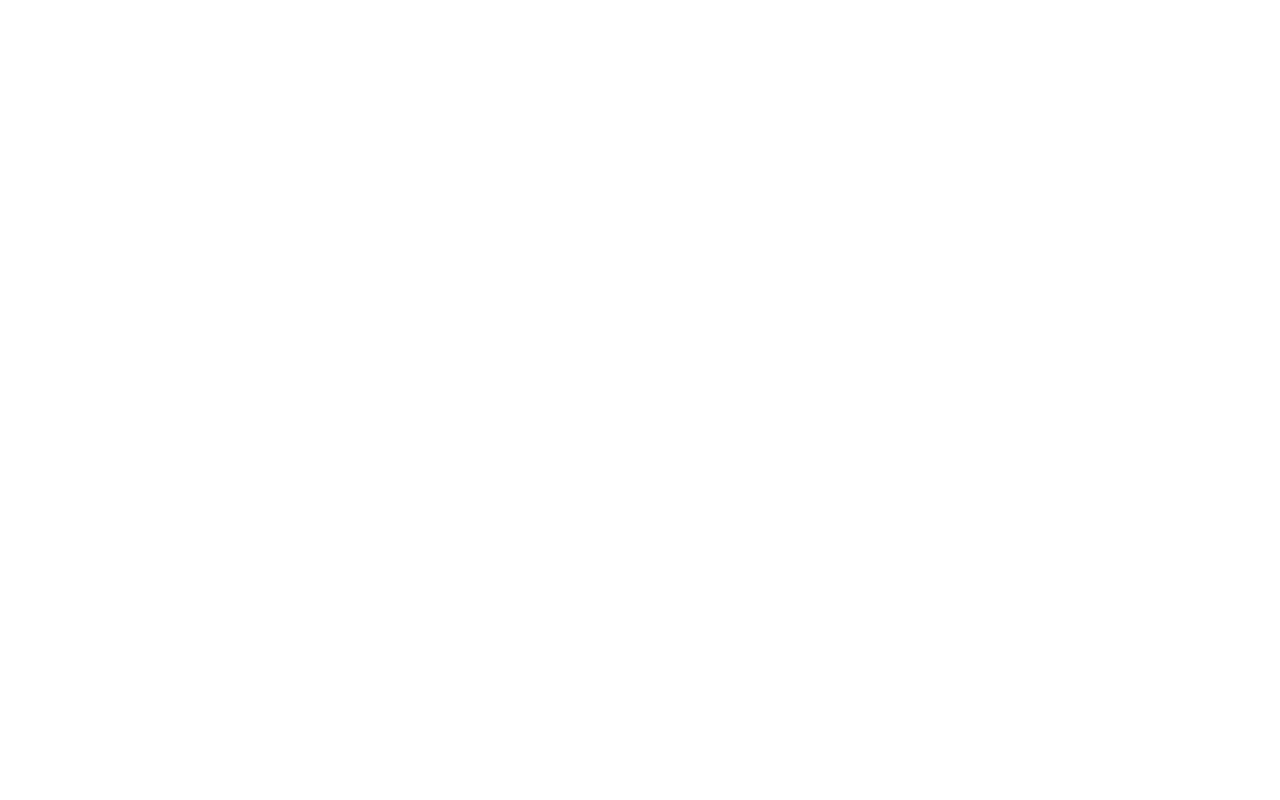
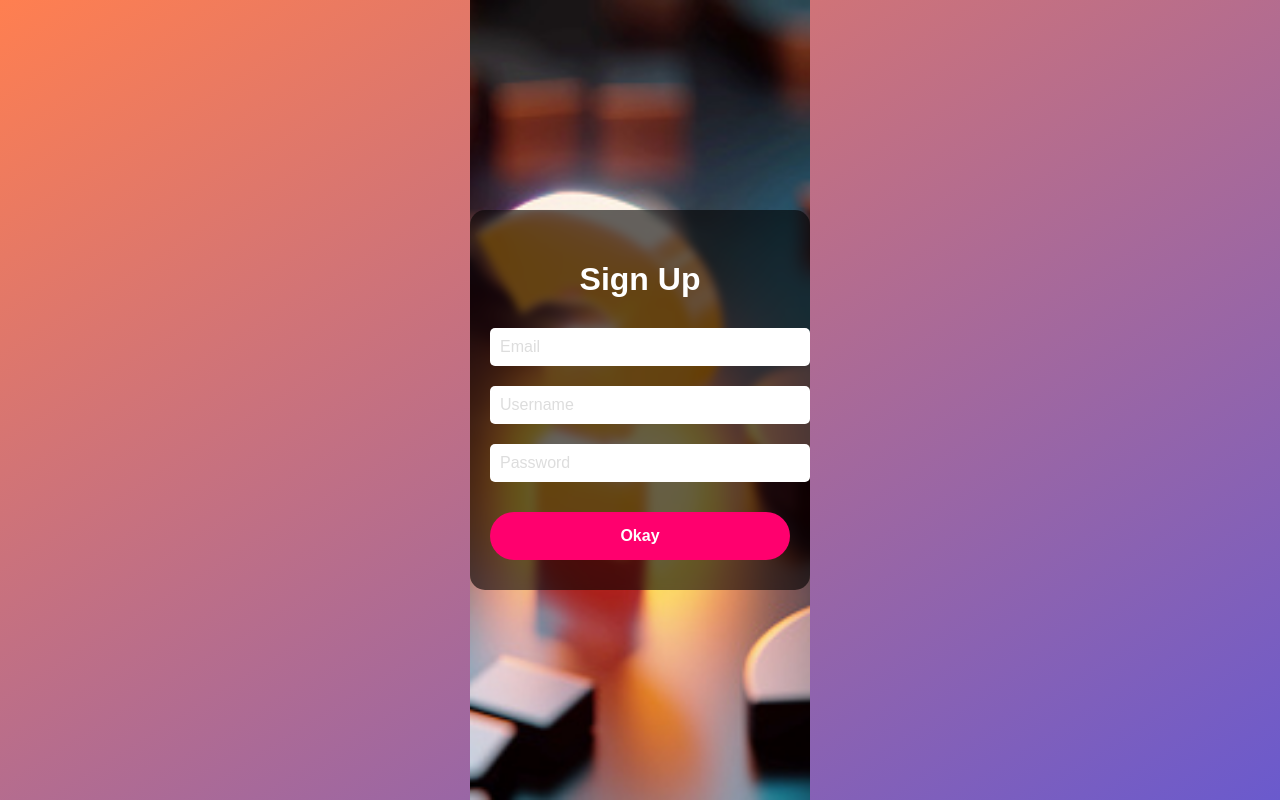
Before and after one commit to yotamgr314/team01, a website: page frontend/register.html in a window 1280 px wide. Drawn offline with Linux system fonts and the light colour scheme.

Commit message:
sign in sign out page

```diff
--- /dev/null
+++ b/frontend/css/style.css
@@ -0,0 +1,151 @@
+/* General Styles */
+body, html {
+    margin: 0;
+    padding: 0;
+    height: 100%;
+    display: flex;
+    justify-content: center;
+    align-items: center;
+    background: linear-gradient(to bottom right, #ff7f50, #6a5acd);
+    font-family: Arial, sans-serif;
+  }
+
+  /* Container Background */
+  .container {
+    width: 100%;
+    height: 100%;
+    background: url('../assests/images/b9447314cf796cd0b94f2c80356fac78.png') no-repeat center center/cover;
+    display: flex;
+    justify-content: center;
+    align-items: center;
+  }
+
+  /* Landing Page Styles */
+  .content {
+    text-align: center;
+    color: white;
+    backdrop-filter: blur(5px);
+    background: rgba(0, 0, 0, 0.5);
+    padding: 20px;
+    border-radius: 10px;
+  }
+
+  .content h1 {
+    font-size: 3rem;
+    font-weight: bold;
+    margin-bottom: 20px;
+  }
+
+  .button {
+    display: block;
+    margin: 10px auto;
+    padding: 15px 30px;
+    font-size: 1rem;
+    font-weight: bold;
+    color: white;
+    background: #000;
+    border: none;
+    border-radius: 25px;
+    cursor: pointer;
+    transition: background-color 0.3s ease;
+  }
+
+  .button:hover {
+    background-color: #444;
+  }
+
+  /* Sign-Up Page Styles */
+  .signup-box {
+
+    width: 296px;
+height: 372px;
+top: 254px;
+left: 32px;
+gap: 0px;
+border-radius: 43px 0px 0px 0px;
+opacity: 0px;
+border: 1px solid rgba(88, 88, 88, 1)
+
+  }
+
+  .signup-box h1 {
+    font-size: 2rem;
+    margin-bottom: 20px;
+  }
+
+  form input {
+    width: 100%;
+    padding: 10px;
+    margin: 10px 0;
+    border: none;
+    border-radius: 5px;
+    font-size: 1rem;
+  }
+
+  form input::placeholder {
+    color: #ddd;
+  }
+
+  form button {
+    width: 100%;
+    padding: 15px;
+    margin-top: 20px;
+    font-size: 1rem;
+    font-weight: bold;
+    color: white;
+    background: #ff006e;
+    border: none;
+    border-radius: 25px;
+    cursor: pointer;
+    transition: background-color 0.3s ease;
+  }
+
+  form button:hover {
+    background-color: #d6005e;
+  }
+/* Login Box */
+.login-box {
+    text-align: center;
+    color: white;
+    backdrop-filter: blur(5px);
+    background: rgba(0, 0, 0, 0.6);
+    padding: 30px 20px;
+    border-radius: 15px;
+    width: 300px;
+  }
+
+  .login-box h1 {
+    font-size: 2rem;
+    margin-bottom: 20px;
+  }
+
+  form input {
+    width: 100%;
+    padding: 10px;
+    margin: 10px 0;
+    border: none;
+    border-radius: 5px;
+    font-size: 1rem;
+  }
+
+  form input::placeholder {
+    color: #ddd;
+  }
+
+  form button {
+    width: 100%;
+    padding: 15px;
+    margin-top: 20px;
+    font-size: 1rem;
+    font-weight: bold;
+    color: white;
+    background: #ff006e;
+    border: none;
+    border-radius: 25px;
+    cursor: pointer;
+    transition: background-color 0.3s ease;
+  }
+
+  form button:hover {
+    background-color: #d6005e;
+  }
--- a/frontend/index.html
+++ b/frontend/index.html
@@ -1 +1,18 @@
-<!-- check -->
+<!DOCTYPE html>
+<html lang="en">
+<head>
+  <meta charset="UTF-8">
+  <meta name="viewport" content="width=device-width, initial-scale=1.0">
+  <title>Trivia Hackathon</title>
+  <link rel="stylesheet" href="css/style.css">
+</head>
+<body>
+  <div class="container">
+    <div class="content">
+      <h1>TRIVIA<br>HACKATHON</h1>
+      <a href="register.html" class="button">Sign up</a>
+      <a href="login.html" class="button">Login</a>
+    </div>
+  </div>
+</body>
+</html>
--- a/frontend/register.html
+++ b/frontend/register.html
@@ -1 +1,23 @@
-<!-- check -->
+<!DOCTYPE html>
+<html lang="en">
+<head>
+  <meta charset="UTF-8">
+  <meta name="viewport" content="width=device-width, initial-scale=1.0">
+  <title>Sign Up</title>
+  <link rel="stylesheet" href="css/style.css">
+</head>
+<body>
+  <div class="container">
+    <div class="login-box">
+      <h1>Sign Up</h1>
+      <form>
+        <input type="email" placeholder="Email" required>
+        <input type="text" placeholder="Username" required>
+        <input type="password" placeholder="Password" required>
+        <button type="submit">Okay</button>
+      </form>
+
+    </div>
+  </div>
+</body>
+</html>
```
Also changed, not shown: frontend/login.html (+22 -1 lines), package.json (added, +8 -0 lines), frontend/assests/images/6528430168d961639894bd256fd7a177.png (added), frontend/assests/images/b9447314cf796cd0b94f2c80356fac78.png (added), frontend/assests/images/background.jpeg (added), 1 other file.
